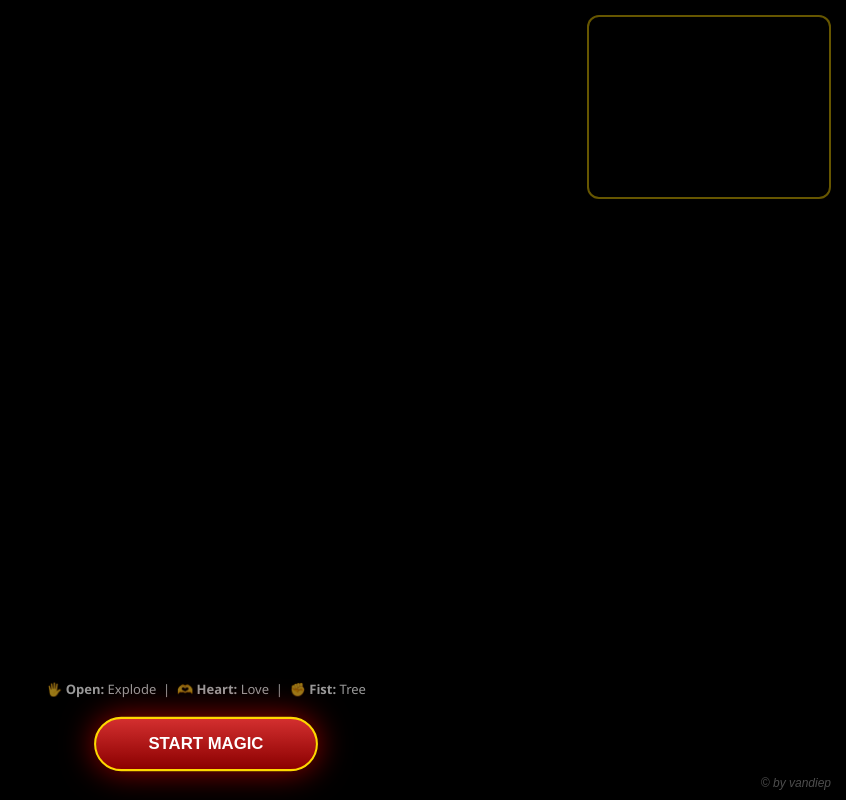
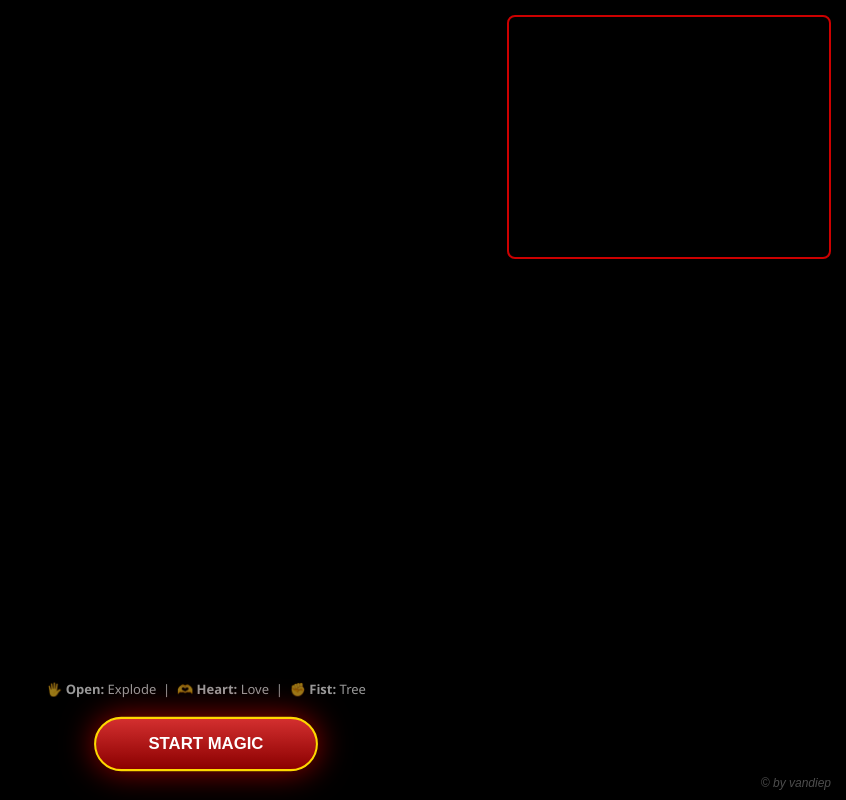
Before and after one commit to phatnbt12124-cpu/Noel-cho-cuc-danggg, a plain HTML site: page index.html in a window 1280 px wide. Shown: the whole page, without its empty margins (434-1280 px from the left). Drawn offline with nearby package versions, Linux system fonts and the light colour scheme.

Commit message:
Update magic christmas co

```diff
--- a/index.html
+++ b/index.html
@@ -44,15 +44,13 @@
             position: absolute;
     top: 15px;
     right: 15px;
-    width: 240px; /* Tăng kích thước khung lên gấp đôi */
-    height: 180px;
-    border: 2px solid rgba(255, 215, 0, 0.5); /* Đổi sang viền vàng cho sang */
+    /* Kích thước mới để bằng khung đỏ */
+    width: 320px;
+    height: 240px;
+    border: 2px solid #FF0000; /* Viền màu đỏ rõ */
     transform: scaleX(-1);
-    opacity: 0.8; /* Cho hiện rõ hơn tí để dễ căn tay */
-    border-radius: 12px;
-    background: #000;
-    object-fit: cover; /* Quan trọng: Giúp hình ảnh lấp đầy khung không bị đen 2 mép */
-    box-shadow: 0 0 15px rgba(0,0,0,0.5);
+    opacity: 0.8; /* Rõ hơn một chút */
+    border-radius: 8px;
         }
 
         /* Vandiep */
```
